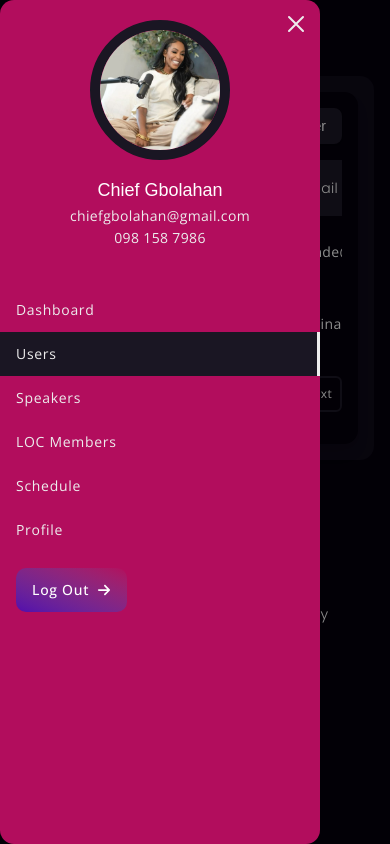
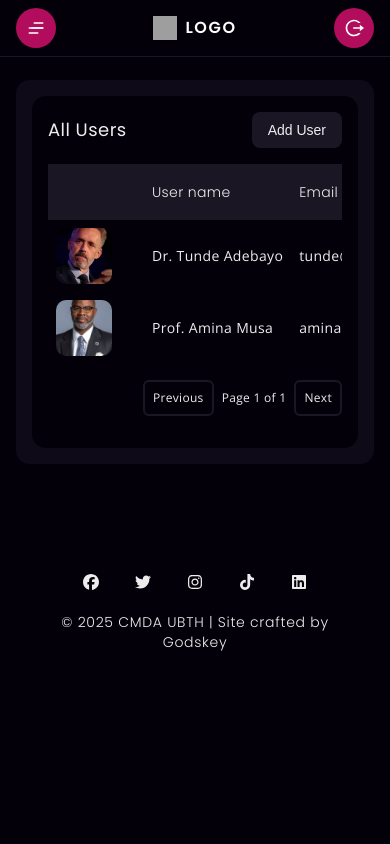
Before and after one commit to Chromax-design/cmda, a Next.js app: page /admin/users in a window 390 px wide. Built offline with nearby package versions, Linux system fonts and the light colour scheme; grey boxes are pictures that could not be loaded.

Commit message:
updated the ui

```diff
--- a/app/admin/layout.tsx
+++ b/app/admin/layout.tsx
@@ -1,14 +1,14 @@
-import BreadCrumb from "@/components/BreadCrumb";
-import Btn from "@/components/Btn";
 import DashAvatar from "@/components/dashboard/DashAvatar";
 import MobileSideBar from "@/components/dashboard/MobileSidebar";
 import SidebarNav from "@/components/dashboard/SidebarNav";
 import Footer from "@/components/Footer";
-import { dashboardLinks } from "@/data/data";
-import { DashboardLinkTypes } from "@/data/types";
 import type { Metadata } from "next";
 import Link from "next/link";
 import { IoCloseOutline } from "react-icons/io5";
+import { Avatar, AvatarFallback, AvatarImage } from "@/components/ui/avatar";
+import { RiLogoutCircleRLine } from "react-icons/ri";
+import { Button } from "@/components/ui/button";
+import Header from "@/components/dashboard/Header";
 
 export const metadata: Metadata = {
   title: "CMDA National Conference | Admin",
@@ -21,9 +21,9 @@ export default function AdminLayout({
   children: React.ReactNode;
 }>) {
   return (
-    <div className="max-w-3xl lg:max-w-6xl mx-auto py-10 px-4 space-y-4">
-      <BreadCrumb />
-      <div className="lg:grid lg:grid-cols-12 gap-5">
+    <div className="max-w-3xl lg:max-w-6xl mx-auto p px-4 space-y-5">
+      <Header />
+      <div className="lg:grid lg:grid-cols-12 gap-5 mt-20">
         <MobileSideBar />
         <div className="lg:col-span-3 bg-card rounded-xl space-y-5 max-lg:hidden">
           <button className="outline-none border-none cursor-pointer absolute top-2 right-2 lg:hidden">
--- a/app/admin/users/page.tsx
+++ b/app/admin/users/page.tsx
@@ -10,7 +10,7 @@ const Users = () => {
   // const { data: users, isLoading } = useGetAllUsersQuery();
   return (
     <div className="col-span-12 lg:col-span-9 bg-card rounded-xl p-4">
-      <div className="bg-background p-4 h-full rounded-xl shadow-lg space-y-4">
+      <div className="bg-background p-4 h-full rounded-xl space-y-4">
         <div className="flex justify-between items-center">
           <h2 className="font-poppins text-lg tracking-wide">All Users</h2>
           <CreateNewUser />
--- /dev/null
+++ b/components/Logo.tsx
@@ -0,0 +1,14 @@
+import Link from "next/link";
+
+const Logo = () => {
+  return (
+    <Link href={"/"} className="flex gap-2 items-center">
+      <img src={"/logo.png"} className="size-6" />
+      <span className="font-poppins tracking-widest uppercase font-semibold text-white">
+        logo
+      </span>
+    </Link>
+  );
+};
+
+export default Logo;
--- a/components/dashboard/DashAvatar.tsx
+++ b/components/dashboard/DashAvatar.tsx
@@ -15,9 +15,6 @@ const DashAvatar = () => {
         <p className="font-open-Sans text-sm font-thin tracking-wide text-foreground">
           chiefgbolahan@gmail.com
         </p>
-        <p className="font-open-Sans text-sm font-thin tracking-wide text-foreground">
-          098 158 7986
-        </p>
       </div>
     </div>
   );
--- /dev/null
+++ b/components/dashboard/Header.tsx
@@ -0,0 +1,72 @@
+"use client";
+
+import Link from "next/link";
+import React, { useState } from "react";
+import { useMotionValueEvent, useScroll, motion } from "framer-motion";
+import { Button } from "../ui/button";
+import { TbMenu3 } from "react-icons/tb";
+import { RiLogoutCircleRLine } from "react-icons/ri";
+import { useAppDispatch } from "@/lib/hooks";
+import { openMobileNav } from "@/lib/features/MobileNavSlice";
+
+const Header = () => {
+  const { scrollY } = useScroll();
+  const [hidden, setHidden] = useState<boolean>(false);
+  const [isBlurred, setIsBlurred] = useState<boolean>(false);
+  const dispatch = useAppDispatch();
+
+  useMotionValueEvent(scrollY, "change", (latest) => {
+    const previous = scrollY.getPrevious() ?? 0;
+    if (latest > previous && latest > 150) {
+      setHidden(true);
+    } else {
+      setHidden(false);
+    }
+
+    setIsBlurred(latest > 10);
+  });
+
+  return (
+    <>
+      <motion.header
+        variants={{
+          visible: { y: 0 },
+          hidden: { y: "-100%" },
+        }}
+        animate={hidden ? "hidden" : "visible"}
+        className={`fixed top-0 left-0 w-full z-20 border-b border-muted ${
+          isBlurred
+            ? "backdrop-blur-md bg-[#0E0A17]/60 border-b border-white/10 shadow"
+            : ""
+        }`}
+        transition={{ duration: 0.35, ease: "easeInOut" }}
+      >
+        <div className="flex justify-between items-center max-w-3xl lg:max-w-6xl mx-auto py-2 px-4">
+          <Button
+            size={"icon"}
+            variant={"destructive"}
+            className="!rounded-full size-10 lg:hidden"
+            onClick={() => dispatch(openMobileNav())}
+          >
+            <TbMenu3 className="size-5" />
+          </Button>
+          <Link href={"/"} className="flex gap-2 items-center">
+            <img src={"/logo.png"} className="size-6" />
+            <span className="font-poppins tracking-widest uppercase font-semibold text-white">
+              logo
+            </span>
+          </Link>
+          <Button
+            size={"icon"}
+            variant={"destructive"}
+            className="!rounded-full size-10"
+          >
+            <RiLogoutCircleRLine className="size-5" />
+          </Button>
+        </div>
+      </motion.header>
+    </>
+  );
+};
+
+export default Header;
--- a/components/dashboard/MobileSidebar.tsx
+++ b/components/dashboard/MobileSidebar.tsx
@@ -40,13 +40,13 @@ const MobileSideBar = () => {
     <AnimatePresence>
       {isOpen && (
         <div className="lg:hidden">
-          <div className="bg-black/40 fixed inset-0 h-screen lg:hidden z-10" />
+          <div className="bg-black/40 fixed inset-0 h-screen lg:hidden z-30" />
           <motion.div
             initial={{ x: "-100%" }}
             animate={{ x: 0 }}
             exit={{ x: "-100%" }}
             transition={{ type: "tween", duration: 0.35 }}
-            className=" bg-primary rounded-xl max-lg:max-w-xs max-lg:fixed max-lg:inset-0 max-lg:z-20  space-y-5 overflow-y-auto"
+            className=" bg-card rounded-xl max-lg:max-w-xs max-lg:fixed max-lg:inset-0 max-lg:z-30  space-y-5 overflow-y-auto"
             ref={sidebarRef}
           >
             <button
@@ -63,7 +63,7 @@ const MobileSideBar = () => {
                   <Link
                     href={`/admin${link.link}`}
                     className={`w-full text-left font-open-Sans capitalize cursor-pointer px-4 py-3 hover:bg-secondary tracking-wider text-sm inline-block ${
-                      isActive ? "bg-secondary border-r-3 border-pinkish" : ""
+                      isActive ? "bg-secondary border-r-3 border-primary" : ""
                     }`}
                     key={link.id}
                   >
--- a/lib/features/MobileNavSlice.ts
+++ b/lib/features/MobileNavSlice.ts
@@ -2,7 +2,7 @@ import { createSlice } from "@reduxjs/toolkit";
 
 export const MobileNavSlice = createSlice({
   name: "mobileNavSlice",
-  initialState: { isOpen: true },
+  initialState: { isOpen: false },
   reducers: {
     openMobileNav: (state) => {
       state.isOpen = true;
```
